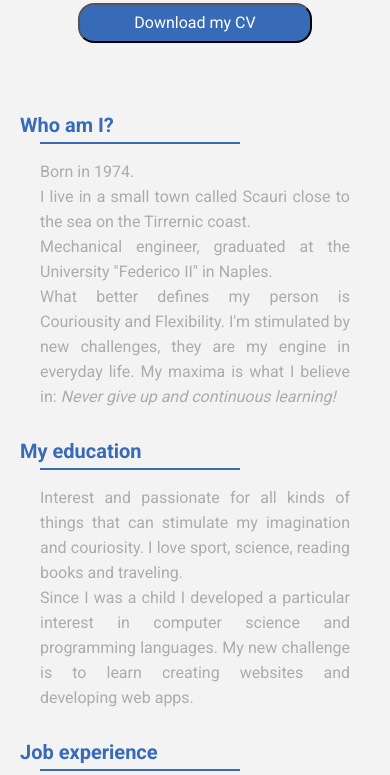
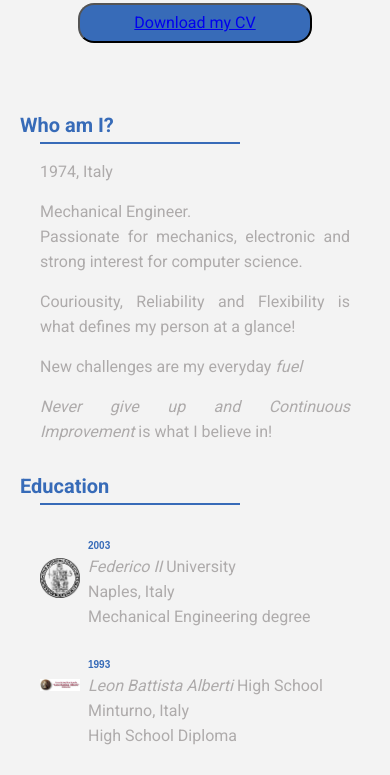
Before and after one commit to darfifi/project-1, a plain HTML site: page index.html in a window 390 px wide. Shown: the part 566-1341 px from the top of the page. Drawn offline with Linux system fonts and the light colour scheme.

Commit message:
Version 1.1.5

```diff
--- a/CSS/style-small-device.css
+++ b/CSS/style-small-device.css
@@ -141,6 +141,32 @@
 
     }
 
+    .after-line {
+        margin-top: 15px;
+    }
+
+
+
+    .education-image {
+        width: 40px;
+    }
+
+    .education-image-container {
+
+        margin-left: 40px;
+        padding-top: 4px;
+    }
+
+
+    .education-general-container {
+        display: flex;
+        justify-content: flex-start;
+
+    }
+
+
+
+
 
     .footer-container {
         display: flex;
@@ -270,16 +296,38 @@
         font-family: Roboto;
         color: rgb(174, 171, 171);
         background-color: rgb(243, 243, 243);
+
         margin-left: 40px;
         margin-right: 40px;
+
         text-align: justify;
 
     }
 
+    .education-par {
+        margin-left: 8px;
+    }
+
     .link-container {
-       border: 1px solid black;
+
        margin: 20px;
     }
+
+
+    .education-date {
+        color: rgb(55, 107, 184);
+        margin-left: 88px;
+        margin-top: 20px;
+        font-family: Arial, Helvetica, sans-serif;
+        font-size: 10px;
+        font-weight: bold;
+        margin-bottom: 3px;
+    }
+
+    .education-date-after {
+        margin-top: 30px;
+    }
+
 
 
 
@@ -458,6 +506,17 @@
         margin-bottom: 30px;
     }
 
+    .certificate-container {
+        display: flex;
+        justify-content: center;
+        align-items: center;
+        margin-top: 15px;
+        margin-bottom: 15px;
+    }
+    .certificate {
+        width: 95%;
+    }
+
     .container-s2i {
         display: flex;
         justify-content: center;
@@ -468,6 +527,11 @@
     .start2impact-image {
         width: 180px;
         margin-right: 12px;
+        margin-bottom: 35px;
+    }
+
+    .nextstep-list {
+        margin-left: 30px;
     }
 
     .mention {
@@ -502,8 +566,8 @@
     p.challenge {
         color: rgb(55, 107, 184);
         font-weight: bold;
-        font-size: 25px;
-        margin-bottom: 15px;
+        font-size: 22px;
+        margin-bottom: 20px;
         text-align: center;
     }
 
--- a/index.html
+++ b/index.html
@@ -51,8 +51,10 @@
             </div>
         </div>
         <div class="resume-section">
-            <button class="resume-button">Download my CV</button>
+            <button class="resume-button"><a href="files/CV Dario Fresi.pdf" class="download" download="CV Dario Fresi.pdf" target="_blank">Download my CV</a></button>
         </div>
+
+
 
         <!-- Prima sezione relativa a "Who am I?" -->
 
@@ -61,12 +63,21 @@
             <div class="color-line"></div>
             <div class="text-container">
                 <p class="par-section">
-                    Born in 1974. <br>
-                    I live in a small town called Scauri close to the sea on the Tirrernic coast. <br>
-                    Mechanical engineer, graduated at the University "Federico II" in Naples. <br>
-                    What better defines my person is Couriousity and Flexibility. I'm stimulated by new
-                    challenges, they are my engine in everyday life.
-                    My maxima is what I believe in: <em>Never give up and continuous learning!</em>
+                    1974, Italy
+                </p>
+                <p class="par-section after-line">
+                    Mechanical Engineer. <br>
+                    Passionate for mechanics, electronic and strong interest for computer science.
+                </p>
+                <p class="par-section after-line">
+                    Couriousity, Reliability and Flexibility is what defines my person at a glance!
+                </p>
+                <p class="par-section after-line">
+                    New challenges are my everyday <em>fuel</em>
+                </p>
+                <p class="par-section after-line">
+                    <em>Never give up and Continuous Improvement</em>
+                    is what I believe in!
                 </p>
             </div>
         </section>
@@ -74,15 +85,60 @@
         <!-- Seconda sezione relativa a "My education" -->
 
         <section class="section">
-            <div id="link2" class="section-title inter">My education</div>
+            <div id="link2" class="section-title inter">Education</div>
             <div class="color-line"></div>
             <div class="text-container">
-                <p class="par-section">
-                    Interest and passionate for all kinds of things that can stimulate my imagination and couriosity.
-                    I love sport, science, reading books and traveling. <br>
-                    Since I was a child I developed a particular interest in computer science and programming languages.
-                    My new challenge is to learn creating websites and developing web apps.
-                </p>
+
+
+
+
+
+
+
+
+
+
+
+                <div class="education-date">2003</div>
+                <div class="education-general-container">
+                    <div class="education-image-container">
+                        <img class="education-image" src="images/logo-università.png" alt="">
+                    </div>
+                    <div class="education-container">
+                        <p class="par-section education-par"><em>Federico II</em> University</p>
+                        <p class="par-section education-par">Naples, Italy</p>
+                        <p class="par-section education-par">Mechanical Engineering degree</p>
+                    </div>
+                </div>
+
+
+
+                <div class="education-date education-date-after">1993</div>
+                <div class="education-general-container">
+                    <div class="education-image-container">
+                        <img class="education-image" src="images/logo-alberti.jpeg" alt="">
+                    </div>
+                    <div class="education-container">
+                        <p class="par-section education-par"><em>Leon Battista Alberti</em> High School</p>
+                        <p class="par-section education-par">Minturno, Italy</p>
+                        <p class="par-section education-par">High School Diploma</p>
+                    </div>
+                </div>
+
+
+
+
+
+
+
+
+
+
+
+
+
+
+
             </div>
         </section>
 
@@ -228,33 +284,31 @@
 
 
 
-                <p class="par-section">I reached my <a href="images/certificate.png">first certificate</a></p>
-                <p class="par-section">These are the main resources I used in my learning path:</p>
+                <p class="par-section">And here below there is my first certificate</p>
+
+                <div class="certificate-container">
+                    <img class="certificate" src="images/certificate.png" alt="">
+                </div>
+
+
+
+
+
+
+                <p class="par-section">Here follows instead the school where I'm studying to become a Full Stack Developer.</p>
                 <div class="container-s2i">
                     <img class="start2impact-image" src="images/start2impact.png" alt="">
                 </div>
-                <ul>
-                    <li class="first-item">Start2Impact</li>
-                    <li>MDN library</li>
-                    <li class="last-item">Khan Academy</li>
-                </ul>
+                <p class="par-section"><a href="https://www.start2impact.com" target="_blank">Click here</a> to visit Start2impact official website and its educational programs.</p> <br>
                 <p class="par-section">
-                    A particular mention to start2impact. It's a start-up founded by two young
-                    and brilliant people who created a revolutionary way to
-                    learn. You can find more information on <a target="_blank" href="https://www.start2impact.it">Start2impact official website</a>
-                    <br>
-                    My next steps, after the creation of my new first project (my personal website you're navigating) will be the following:
+                    Next steps, after the creation of my new first project (my personal website you're now navigating) will be the following:
                 </p>
-                <ul>
+                <ul class="nextstep-list">
                     <li class="first-item">Javascript</li>
                     <li>Angular</li>
                     <li>PHP and</li>
                     <li class="last-item">Node JS</li>
                 </ul>
-            </div>
-            <div class="buttons-container">
-                <button class="certificate-button">My first certificate</button>
-                <button>Back to Homepage</button>
             </div>
         </section>
 
```
Also changed, not shown: images/logo-alberti.jpeg (added), images/logo-università.png (added), 1 other file.
